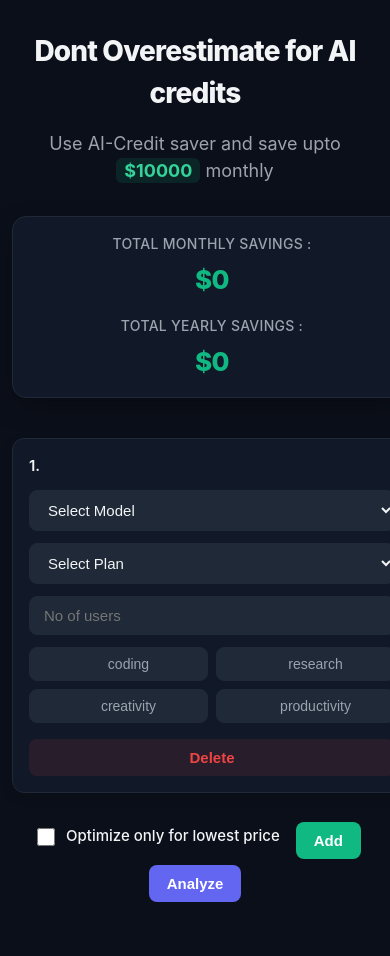
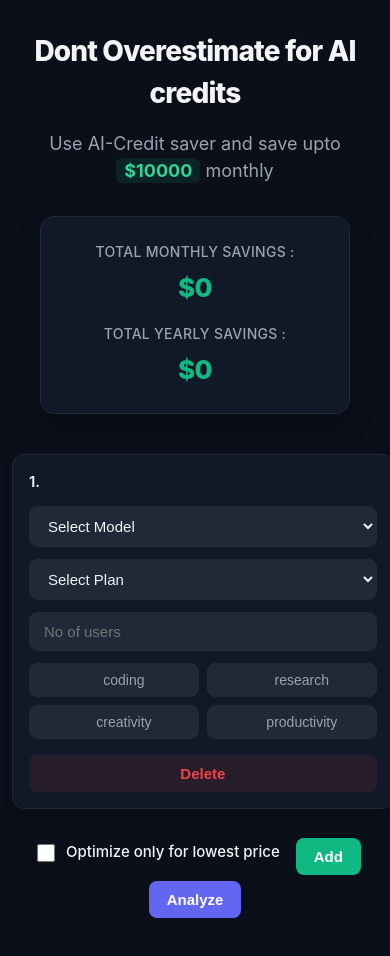
Before and after one commit to 98180883/AI-credit-Saver-, a React (Vite) app: page / in a window 390 px wide. Shown: the top 956 px of the page. Built offline with nearby package versions, Linux system fonts and the light colour scheme.

Commit message:
Fixed responsiveness issue and overflow on mobile , added README.md

```diff
--- a/backendf/serverback.js
+++ b/backendf/serverback.js
@@ -35,7 +35,7 @@ respond with:
 
 If no savings are identified BUT the recommended model or plan is different from the current setup,
 explain that the recommendation is a better fit for the user's team size and selected use cases.
-
+If  No valid plan found mention we could not found any valid plan for your team size !
 Do NOT mention:
 - Monthly savings: $0
 - Yearly savings: $0
--- a/src/index.css
+++ b/src/index.css
@@ -256,16 +256,17 @@ body {
 }
 
 .resultContainer {
+  width: 100%;
+ max-width:900px;
   display: flex;
   justify-content: center;
   gap: 24px;
   flex-wrap: wrap;
-  margin-top: 40px;
+  margin: 40px auto;
+
 }
 
 .result {
-  width: 100%;
- max-width: 900px;
   display: flex;
   flex-direction: column;
   gap: 4px;
@@ -348,9 +349,9 @@ body {
 }
 .summaryCard {
   width: 100%;
-  max-width: 900px;
+  max-width:900px;
   margin: 40px auto;
-  padding: 28px;
+  padding: 16px;
   border-radius: 14px;
   background: var(--panel-bg);
   border: 1px solid var(--border);
@@ -430,12 +431,14 @@ code {
   }
 
   .total_savings {
+    max-width: 260px;
     flex-direction: column;
     gap: 16px;
-    padding: 16px;
+    padding: 24px;
   }
 
   .inputField {
+    width:95%;
     flex-direction: column;
     align-items: stretch;
     gap: 12px;
@@ -448,18 +451,18 @@ code {
 
   .inputField select,
   .inputField input {
-    width: 100%; /* Spreads selection items over the full width of the mobile card */
+    width: 100%;
     box-sizing: border-box;
   }
 
   .useCases {
-    flex-wrap: wrap; /* Prevents tags from stretching out of bounds */
+    flex-wrap: wrap;
     justify-content: flex-start;
     gap: 8px;
   }
 
   .use {
-    flex: 1 1 calc(50% - 8px); /* Neatly organizes keywords into a balanced 2x2 grid */
+    flex: 1 1 calc(50% - 8px);
     justify-content: center;
   }
 
@@ -467,21 +470,32 @@ code {
     width: 100%;
     margin-top: 4px;
   }
+ .resultContainer {
+     width:100%;
+    padding: 10px;
 
+  }
   .chartWrapper {
-    flex-direction: column-reverse; /* Places text details right above or below chart cleanly */
+
+    flex-direction: column;
     flex-wrap: wrap;
     gap: 20px;
   }
 
   .reco {
-    width: 100%;
+    width: 95%;
   }
 
   .chartContainer {
-    width: 100%;
-    max-width: 280px; /* Scales down the pie chart cleanly so it stays in context frame */
+    width:95%;
+    max-width: 280px;
     height: 280px;
     margin: 0 auto;
   }
+  .summaryCard {
+    margin: auto;
+    width:95%;
+    padding: 10px;
+    overflow-x:none;
+  }
 }
```
Also changed, not shown: backendf/README.md (added).
